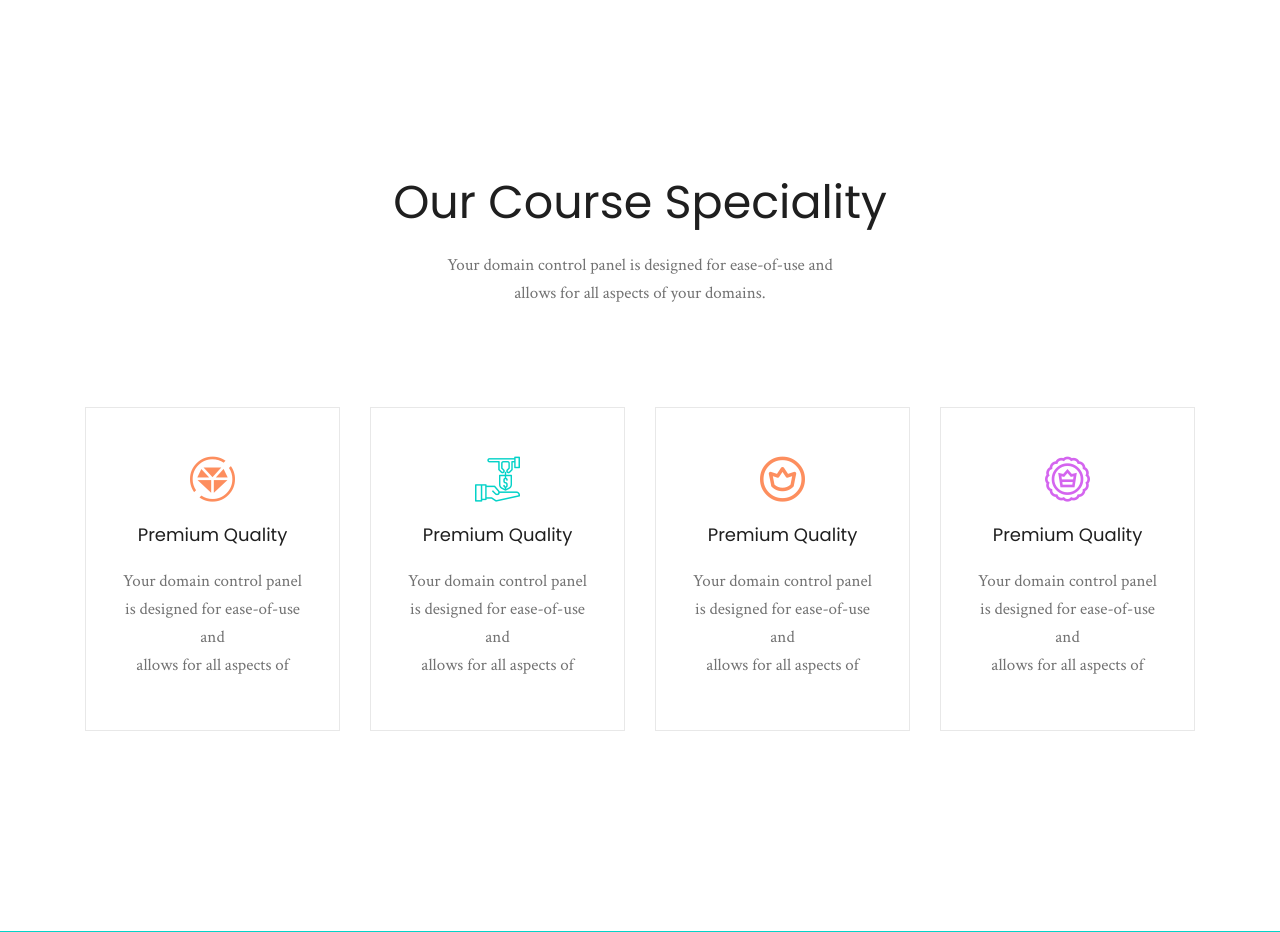
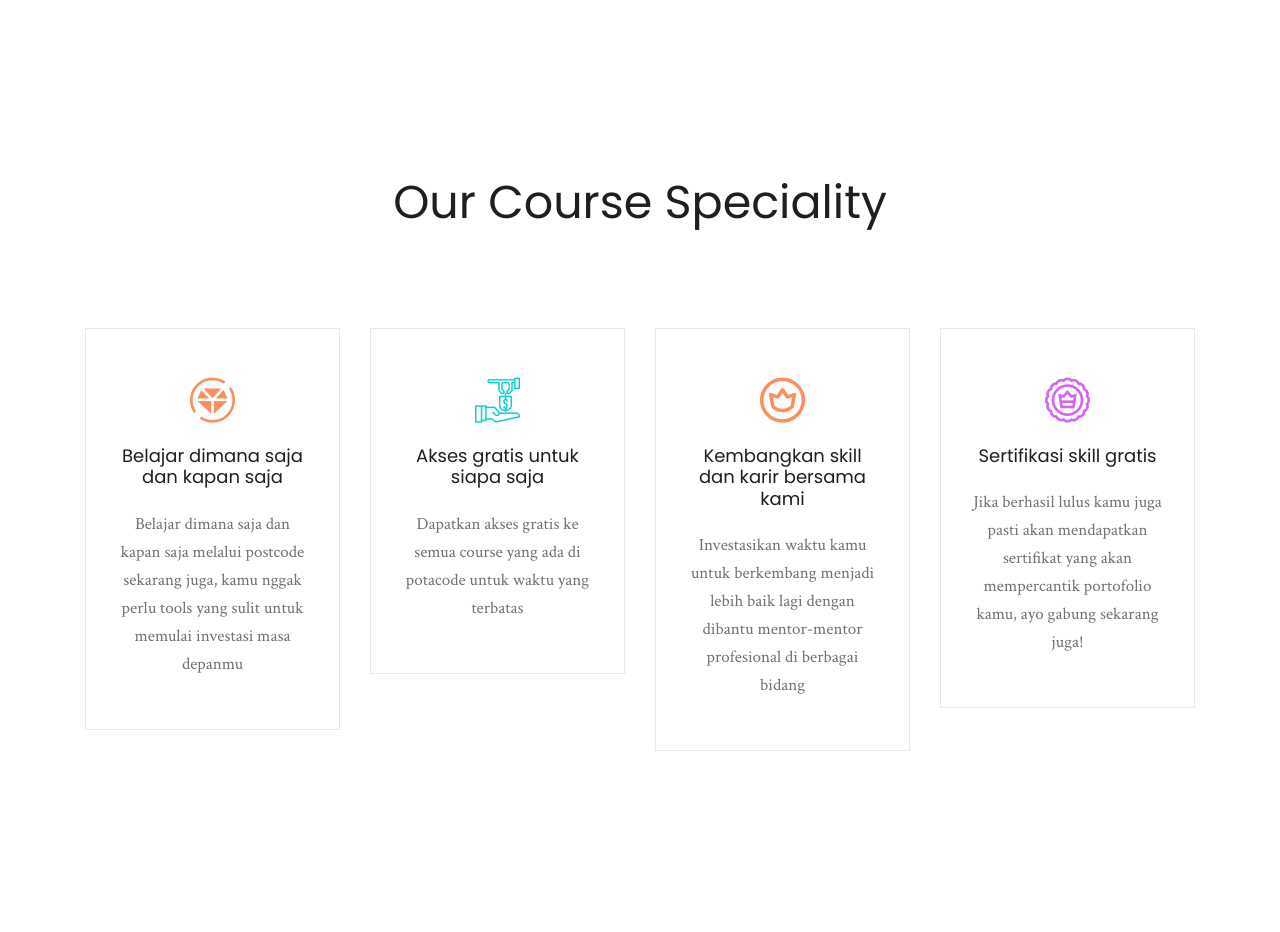
Before and after one commit to PotacodeStudio/landing-page, a PHP site: page / in a window 1280 px wide. Shown: the part 1570-2502 px from the top of the page. Run offline with PHP 8.4, Linux system fonts and the light colour scheme.

Commit message:
add benefit wordings

```diff
--- a/index.php
+++ b/index.php
@@ -1702,9 +1702,9 @@
                 <div class="col-xl-12">
                     <div class="section_title text-center mb-100">
                         <h3>Our Course Speciality</h3>
-                        <p>Your domain control panel is designed for ease-of-use and <br>
+                        <!-- <p>Your domain control panel is designed for ease-of-use and <br>
                             allows for all aspects of your domains.
-                        </p>
+                        </p> -->
                     </div>
                 </div>
             </div>
@@ -1714,10 +1714,9 @@
                         <div class="icon">
                             <i class="flaticon-art-and-design"></i>
                         </div>
-                        <h3>Premium Quality</h3>
+                        <h3>Belajar dimana saja dan kapan saja</h3>
                         <p>
-                            Your domain control panel is designed for ease-of-use <br> and <br>
-                            allows for all aspects of
+                            Belajar dimana saja dan kapan saja melalui postcode sekarang juga, kamu nggak perlu tools yang sulit untuk memulai investasi masa depanmu
                         </p>
                     </div>
                 </div>
@@ -1726,10 +1725,9 @@
                         <div class="icon blue">
                             <i class="flaticon-business-and-finance"></i>
                         </div>
-                        <h3>Premium Quality</h3>
+                        <h3>Akses gratis untuk siapa saja</h3>
                         <p>
-                            Your domain control panel is designed for ease-of-use <br> and <br>
-                            allows for all aspects of
+                            Dapatkan akses gratis ke semua course yang ada di potacode untuk waktu yang terbatas
                         </p>
                     </div>
                 </div>
@@ -1738,10 +1736,9 @@
                         <div class="icon">
                             <i class="flaticon-premium"></i>
                         </div>
-                        <h3>Premium Quality</h3>
+                        <h3>Kembangkan skill dan karir bersama kami</h3>
                         <p>
-                            Your domain control panel is designed for ease-of-use <br> and <br>
-                            allows for all aspects of
+                            Investasikan waktu kamu untuk berkembang menjadi lebih baik lagi dengan dibantu mentor-mentor profesional di berbagai bidang
                         </p>
                     </div>
                 </div>
@@ -1750,10 +1747,9 @@
                         <div class="icon gradient">
                             <i class="flaticon-crown"></i>
                         </div>
-                        <h3>Premium Quality</h3>
+                        <h3>Sertifikasi skill gratis</h3>
                         <p>
-                            Your domain control panel is designed for ease-of-use <br> and <br>
-                            allows for all aspects of
+                            Jika berhasil lulus kamu juga pasti akan mendapatkan sertifikat yang akan mempercantik portofolio kamu, ayo gabung sekarang juga!
                         </p>
                     </div>
                 </div>
```
